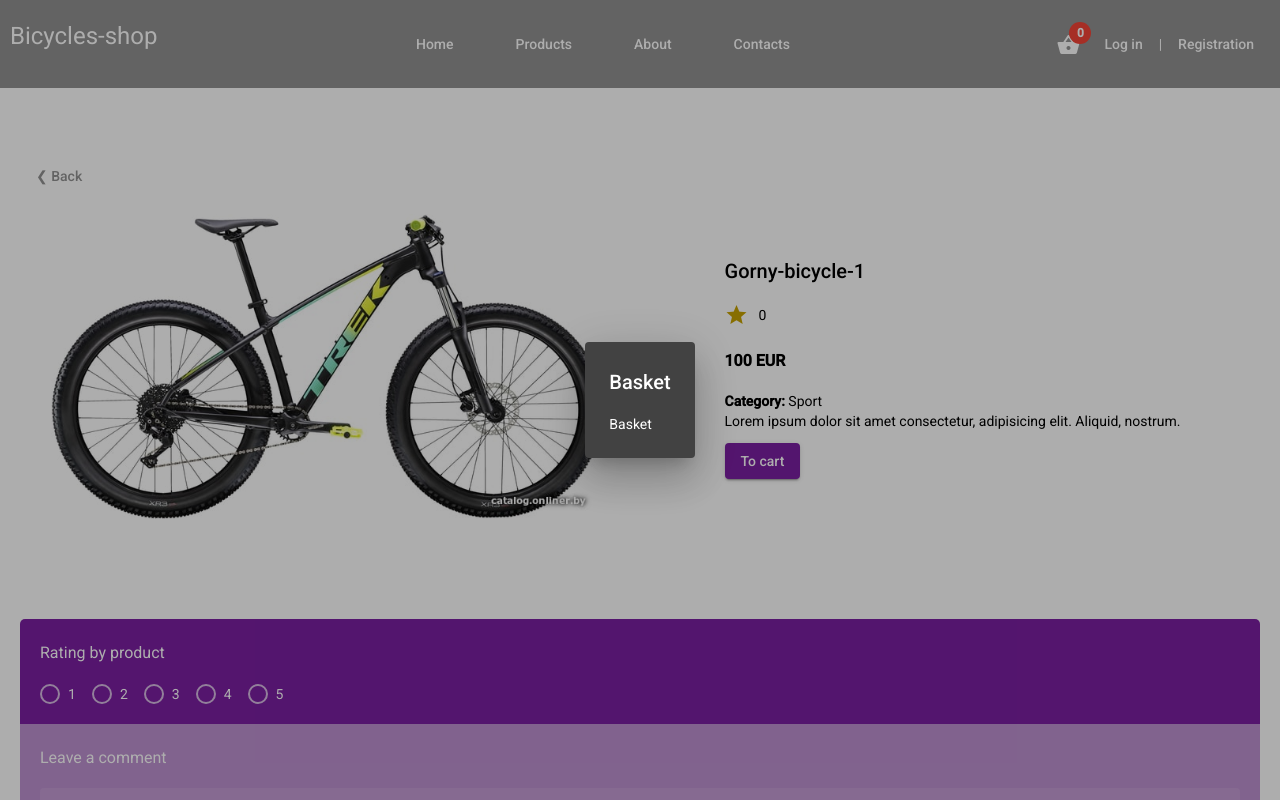
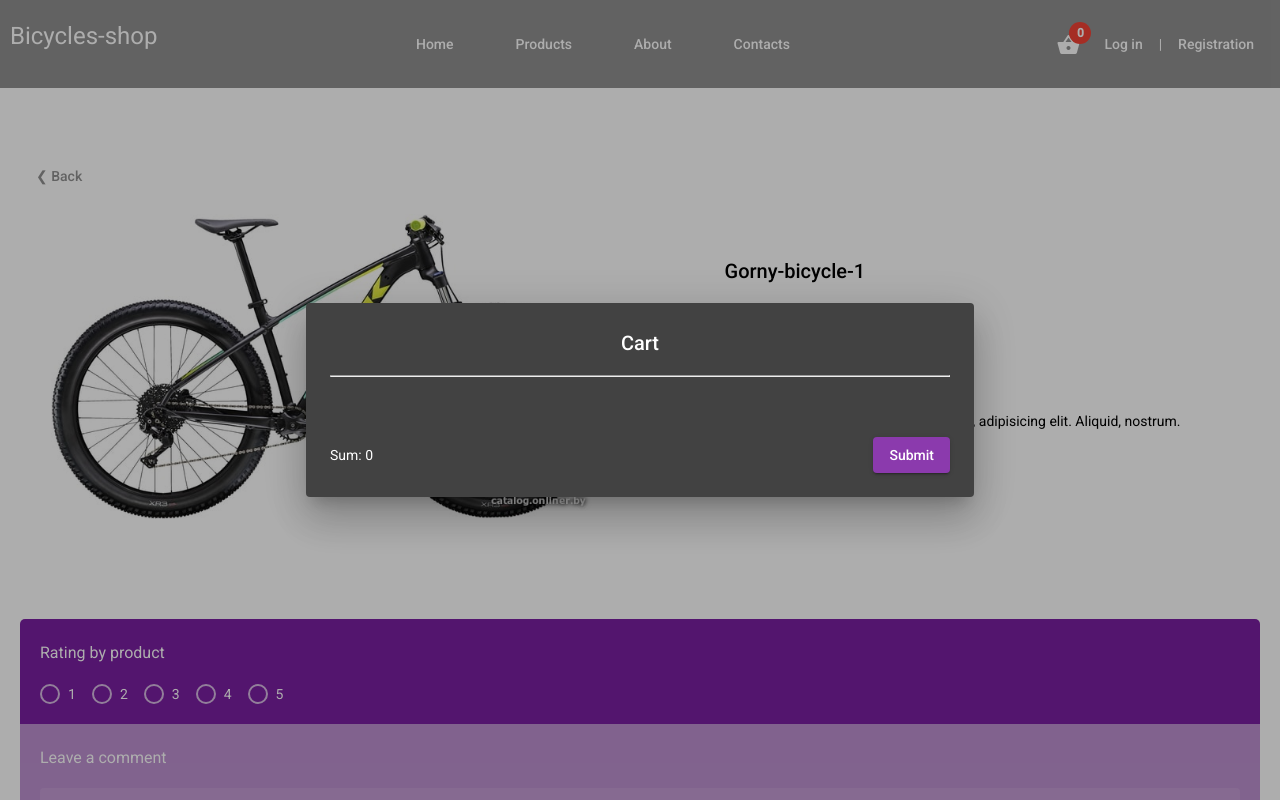
Before and after one commit to gunti999/bicycles-shop, an Angular app: page /product/1 in a window 1280 px wide. Both pictures are taken after a click on the button "Example icon button with a vertical three dot icon". Built offline with nearby package versions, Linux system fonts and the light colour scheme.

Commit message:
fix: cart.service

```diff
--- a/src/app/components/header/components/cart/cart.component.html
+++ b/src/app/components/header/components/cart/cart.component.html
@@ -1,5 +1,5 @@
 <button mat-icon-button (click)="openDialogBasket()" aria-label="Example icon button with a vertical three dot icon">
-    <mat-icon matBadge="{{this.addToCartService.cart.length}}" matBadgeColor="warn">shopping_basket</mat-icon>
+    <mat-icon matBadge="{{cartService.products.length}}" matBadgeColor="warn">shopping_basket</mat-icon>
     <span class="cdk-visually-hidden">
         Example with a home icon with overlaid badge showing the number 15
     </span>
--- a/src/app/components/header/components/cart/cart.component.ts
+++ b/src/app/components/header/components/cart/cart.component.ts
@@ -1,6 +1,6 @@
 import { Component, OnInit } from '@angular/core';
 import { MatDialog } from '@angular/material/dialog';
-import { AddToCartService } from 'src/app/services/cart/add-to-cart.service';
+import { AddToCartService } from 'src/app/services/cart/cart.service';
 import { CartContentComponent } from './components/cart-content/cart-content.component';
 
 @Component({
@@ -12,7 +12,7 @@ export class CartComponent implements OnInit {
 
   constructor(
     private dialog: MatDialog,
-    public addToCartService: AddToCartService
+    public cartService: AddToCartService
     ) { }
 
   ngOnInit(): void {
@@ -21,7 +21,7 @@ export class CartComponent implements OnInit {
   openDialogBasket() {
     const dialogRef = this.dialog.open(CartContentComponent, {
       data: {
-        title: 'Basket'
+        title: 'Cart'
       }
     });
 
--- a/src/app/components/header/components/cart/components/cart-content/cart-content.component.html
+++ b/src/app/components/header/components/cart/components/cart-content/cart-content.component.html
@@ -1,4 +1,16 @@
-<div class="basket">
+<div class="cart">
     <h2 class="mat-dialog-title">{{data.title | titlecase}}</h2>
-    <div class="mat-dialog-content">{{data.title | titlecase}}</div>
+    <hr>
+    <div class="cart-list">
+        <div class="mat-dialog-content" *ngFor="let p of cartService.products">
+            <img src="{{p.bgImageUrl}}" alt="{{p.name}}">
+            <span>{{p.name}}</span>
+            <span>{{p.description.price}}</span>
+                <mat-icon class="delete-cross" aria-label="close" (click) = "cartService.removeProduct(p.id)">close</mat-icon>
+        </div>
+    </div>
+    <div class="cart-footer">
+        <span>Sum: {{orderSum()}}</span>
+        <button mat-raised-button color="primary">Submit</button>
+    </div>
 </div>
--- a/src/app/components/header/components/cart/components/cart-content/cart-content.component.scss
+++ b/src/app/components/header/components/cart/components/cart-content/cart-content.component.scss
@@ -0,0 +1,39 @@
+.cart {
+    width: 620px;
+
+    .mat-dialog-title{
+        text-align: center;
+    }
+}
+
+.cart-list {
+    max-height: 620px;
+    overflow-x: hidden;
+    overflow-y: auto;
+    margin: 30px 0px;
+}
+
+.mat-dialog-content {
+    display: flex;
+    align-items: center;
+    justify-content: space-between;
+    margin-bottom: 30px;
+
+    img {
+        height: 30px;
+    }
+
+    .delete-cross {
+        transition: color 0.2s;
+    }
+
+    .delete-cross:hover{
+        color: #f44336;
+    }
+}
+
+.cart-footer {
+    display: flex;
+    justify-content: space-between;
+    align-items: center;
+}
--- a/src/app/components/header/components/cart/components/cart-content/cart-content.component.ts
+++ b/src/app/components/header/components/cart/components/cart-content/cart-content.component.ts
@@ -1,5 +1,7 @@
 import { Component, Inject, OnInit } from '@angular/core';
 import { MAT_DIALOG_DATA } from '@angular/material/dialog';
+import { AddToCartService } from 'src/app/services/cart/cart.service';
+import { AppDbProductsService } from 'src/app/services/database/app-db-products.service';
 
 @Component({
   selector: 'app-cart-content',
@@ -8,9 +10,21 @@ import { MAT_DIALOG_DATA } from '@angular/material/dialog';
 })
 export class CartContentComponent implements OnInit {
 
-  constructor(@Inject(MAT_DIALOG_DATA) public data: any) { }
+  constructor(
+    @Inject(MAT_DIALOG_DATA) public data: any,
+    public cartService: AddToCartService,
+    public productsService: AppDbProductsService
+    ) { }
 
   ngOnInit(): void {
   }
 
+  orderSum() {
+    let sum = 0;
+    this.cartService.products.forEach(el => {
+      sum += el.description.price;
+    })
+    return sum;
+  }
+
 }
--- a/src/app/components/pages/product/product.component.html
+++ b/src/app/components/pages/product/product.component.html
@@ -12,7 +12,7 @@
                 <h3 class="product-cost"><strong>{{product?.description?.price}} {{product?.description?.currency | uppercase}}</strong></h3>
                 <span class="product-category"><strong>Category: </strong>{{product?.category | titlecase}}</span>
                 <p class="porduct-description">Lorem ipsum dolor sit amet consectetur, adipisicing elit. Aliquid, nostrum.</p>
-                <button mat-raised-button color="primary" (click)="addOrder()">To cart</button>
+                <button mat-raised-button color="primary" (click)="cartService.addProducts(product?.id || 0)">To cart</button>
             </div>
         </mat-grid-tile>
     </mat-grid-list>
--- a/src/app/components/pages/product/product.component.ts
+++ b/src/app/components/pages/product/product.component.ts
@@ -1,7 +1,7 @@
 import { Component, OnInit } from '@angular/core';
 import { ActivatedRoute, Params } from '@angular/router';
 import { switchMap } from 'rxjs';
-import { AddToCartService } from 'src/app/services/cart/add-to-cart.service';
+import { AddToCartService } from 'src/app/services/cart/cart.service';
 import { AppDbProductsService, Product } from 'src/app/services/database/app-db-products.service';
 import { AuthorizationService } from 'src/app/services/authorization/authorization.service';
 import { ProductRatingService } from 'src/app/services/rating/product-rating.service';
@@ -20,7 +20,7 @@ export class ProductComponent implements OnInit {
     private route: ActivatedRoute,
     private appDb: AppDbProductsService,
     public productRating: ProductRatingService,
-    private addToCartService: AddToCartService,
+    public cartService: AddToCartService,
     private auth: AuthorizationService
   ) { }
 
@@ -35,13 +35,4 @@ export class ProductComponent implements OnInit {
     })
   }
 
-  addOrder() {
-    if (this.auth.logInUser?.id != undefined && this.product?.id != undefined) {
-      this.addToCartService.addOrder({
-        orderId: 1,
-        userId: this.auth.logInUser?.id,
-        porductId: this.product?.id
-      })
-    }
-  }
 }
--- a/src/app/components/pages/products/products.component.html
+++ b/src/app/components/pages/products/products.component.html
@@ -62,7 +62,7 @@
                     <p class="product-info">Lorem ipsum dolor sit amet consectetur adipisicing elit. Aliquam, cum.</p>
                     <div class="product-button">
                         <button mat-raised-button [routerLink]="['/product', p.id]">More info</button>
-                        <button mat-raised-button color="primary">To cart</button>
+                        <button mat-raised-button color="primary" (click)="cartService.addProducts(p.id)">To cart</button>
                     </div>
                 </div>
             </mat-grid-tile>
--- a/src/app/components/pages/products/products.component.ts
+++ b/src/app/components/pages/products/products.component.ts
@@ -1,6 +1,6 @@
 import { Component, OnInit } from '@angular/core';
 import { Router, ActivatedRoute } from '@angular/router';
-import { AddToCartService } from 'src/app/services/cart/add-to-cart.service';
+import { AddToCartService } from 'src/app/services/cart/cart.service';
 import { AppDbProductsService, Product } from 'src/app/services/database/app-db-products.service';
 import { ProductRatingService } from 'src/app/services/rating/product-rating.service';
 
@@ -27,7 +27,7 @@ export class ProductsComponent implements OnInit {
     private router: Router,
     private appDb: AppDbProductsService,
     private activatedRoute: ActivatedRoute,
-    private cart: AddToCartService,
+    public cartService: AddToCartService,
     public productRating: ProductRatingService
   ) { }
 
--- a/src/app/services/cart/add-to-cart.service.ts
+++ /dev/null
@@ -1,33 +0,0 @@
-import { Injectable } from '@angular/core';
-import { AppDbProductsService } from '../database/app-db-products.service';
-
-export interface Cart {
-  orderId: number;
-  userId: number;
-  porductId: number;
-}
-
-@Injectable({
-  providedIn: 'root'
-})
-export class AddToCartService {
-
-  cart: Cart[] = [];
-
-  constructor(
-    private prod: AppDbProductsService
-  ) { }
-
-  addOrder(order: Cart) {
-    this.cart.push(order);
-    console.log(this.cart);
-  }
-
-  // removeOrder(productId) {
-
-  // }
-
-  // getCart(userId) {
-
-  // }
-}
--- /dev/null
+++ b/src/app/services/cart/cart.service.ts
@@ -0,0 +1,42 @@
+import { Injectable } from '@angular/core';
+import { AppDbProductsService, Product } from '../database/app-db-products.service';
+
+@Injectable({
+  providedIn: 'root'
+})
+export class AddToCartService {
+
+  products: Product[] = [];
+
+  constructor(
+    private prod: AppDbProductsService
+  ) { }
+
+  addProducts(id: number) {
+    this.prod.getProductById(id).subscribe((data) => {
+      if (data != undefined) {
+        this.products.push(data);
+      }
+    });
+  }
+
+  removeProduct(id: number) {
+    this.products.forEach((el, i) => {
+      if (el.id == id) {
+        this.products.splice(i, 1);
+      }
+    })
+  }
+
+  // addOrder() {
+
+  // }
+
+  // removeOrder(productId) {
+
+  // }
+
+  // getCart(userId) {
+
+  // }
+}
```
Also changed, not shown: 1 other file (tests, documents, lock files or other folders).
